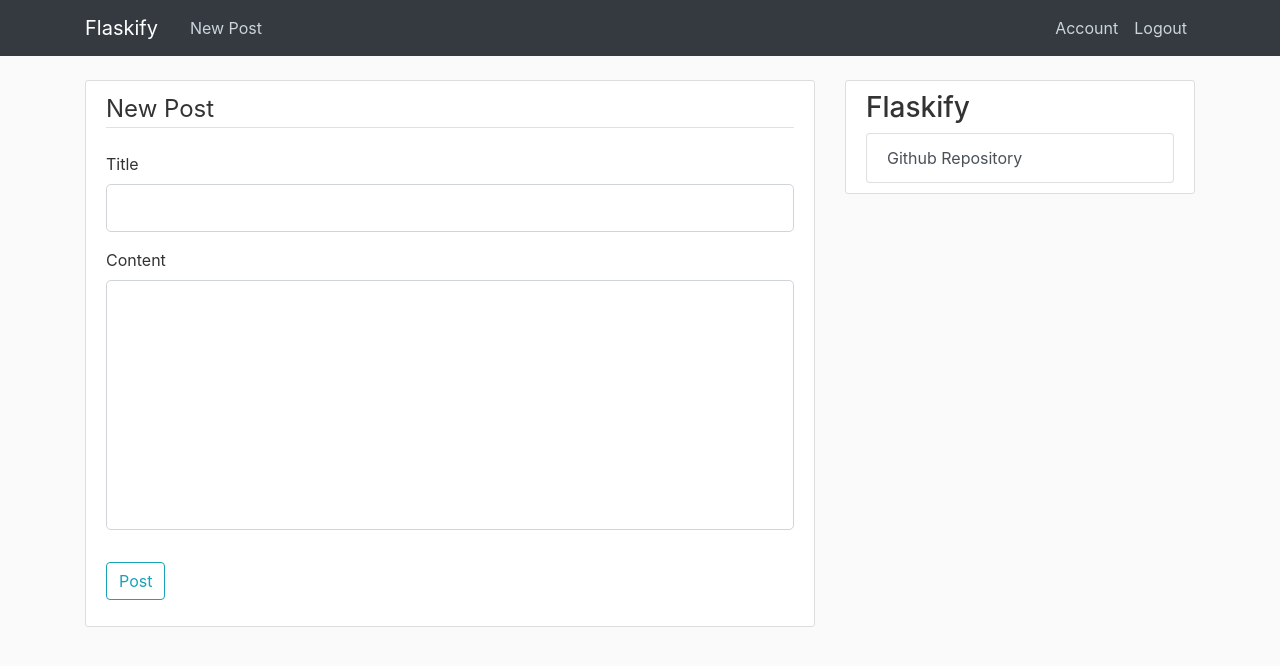
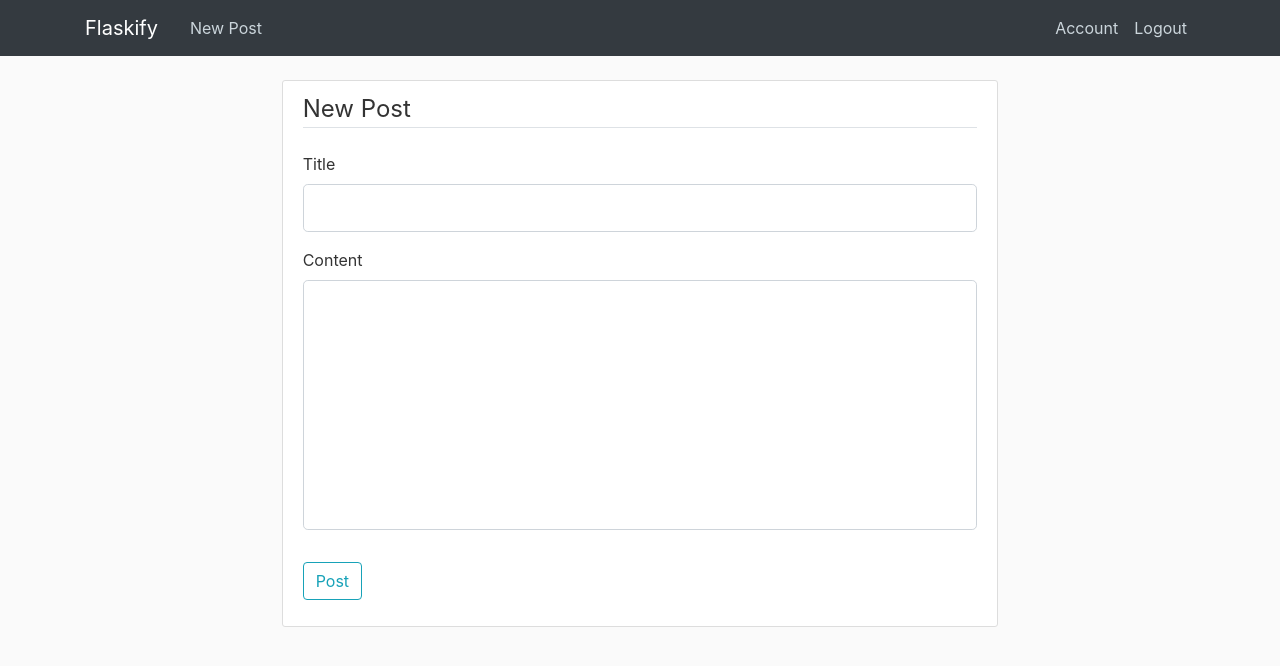
Before and after one commit to pzrsa/flask_blog, a Flask app: page /post/new in a window 1280 px wide. Shown: the top 666 px of the page. Run offline with Flask 2, Linux system fonts and the light colour scheme; the visitor is signed in with stand-in values (Sample User, id 1); some libraries are stand-ins or nearby versions.

Commit message:
center the posts and remove that sidebar

```diff
--- a/flaskify/templates/layout.html
+++ b/flaskify/templates/layout.html
@@ -47,9 +47,9 @@
             </div>
         </nav>
     </header>
-    <main role="main" class="container">
-        <div class="row">
-            <div class="col-md-8">
+    <main role="main" class="container-fluid">
+        <div class="row justify-content-center">
+            <div class="col-md-7">
                 {% with messages = get_flashed_messages(with_categories=true) %}
                 {% if messages %}
                 {% for category, message in messages %}
@@ -60,15 +60,6 @@
                 {% endif %}
                 {% endwith %}
                 {% block content %}{% endblock %}
-            </div>
-            <div class="col-md-4">
-                <div class="content-section">
-                    <h3>Flaskify</h3>
-                    <div class="list-group">
-                        <a href="https://github.com/pzrsa/flaskify" target="_blank"
-                            class="list-group-item list-group-item-action">Github Repository</a>
-                    </div>
-                </div>
             </div>
         </div>
     </main>
```
